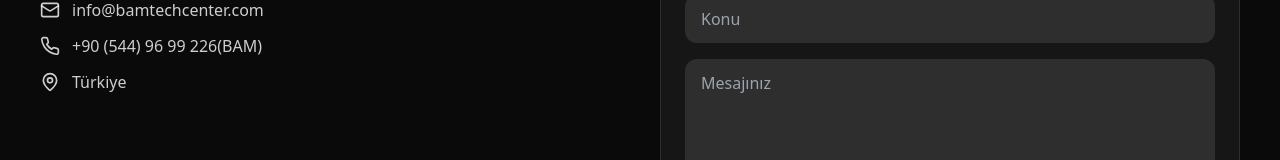
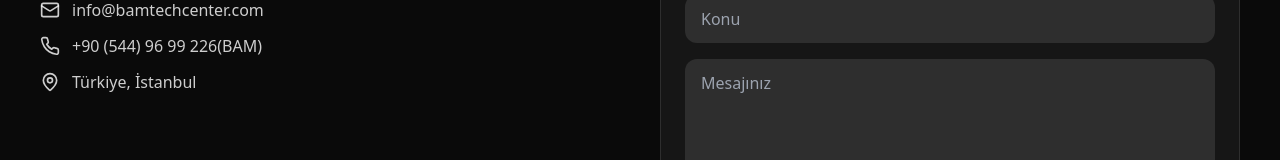
Before and after one commit to munirdemirell/bamtech-center, a React (Vite) app: page / in a window 1280 px wide. Shown: the part 2236-2396 px from the top of the page. Built offline with nearby package versions, Linux system fonts and the light colour scheme.

Commit message:
Update bamtech_center_landing_page_tr_en.jsx

```diff
--- a/src/bamtech_center_landing_page_tr_en.jsx
+++ b/src/bamtech_center_landing_page_tr_en.jsx
@@ -170,7 +170,7 @@ export default function BAMTechLanding() {
             <div className="mt-6 space-y-3 text-white/80">
               <div className="flex items-center gap-3"><Mail className="size-5"/><a href="mailto:info@bamtechcenter.com" className="hover:underline">info@bamtechcenter.com</a></div>
               <div className="flex items-center gap-3"><Phone className="size-5"/><span>+90 (544) 96 99 226(BAM) </span></div>
-              <div className="flex items-center gap-3"><MapPin className="size-5"/><span>{t("Türkiye","Türkiye")}</span></div>
+              <div className="flex items-center gap-3"><MapPin className="size-5"/><span>{t("Türkiye, İstanbul","Türkiye, Istanbul")}</span></div>
             </div>
           </div>
           <form
```
